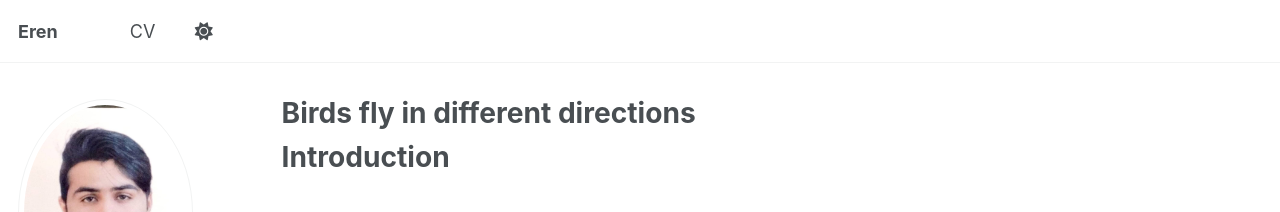
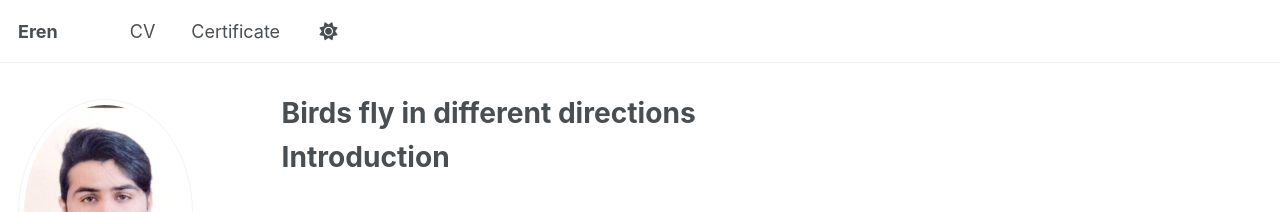
Before and after one commit to uroosehar/uroosehar.github.io, a Jekyll site: the page built from _pages/about.md, in a window 1280 px wide. Shown: the top 212 px of the page. Built offline with Jekyll 4.4.1, drawn with Linux system fonts in a browser that asks for light colours; some web fonts are replaced; a script that is not in the unit is left out.

Commit message:
Update navigation.yml

```diff
--- a/_data/navigation.yml
+++ b/_data/navigation.yml
@@ -10,3 +10,6 @@
 main:
   - title: "CV"
     url: /cv/
+
+  - title: "Certificate"
+    url: /certificate/
```
